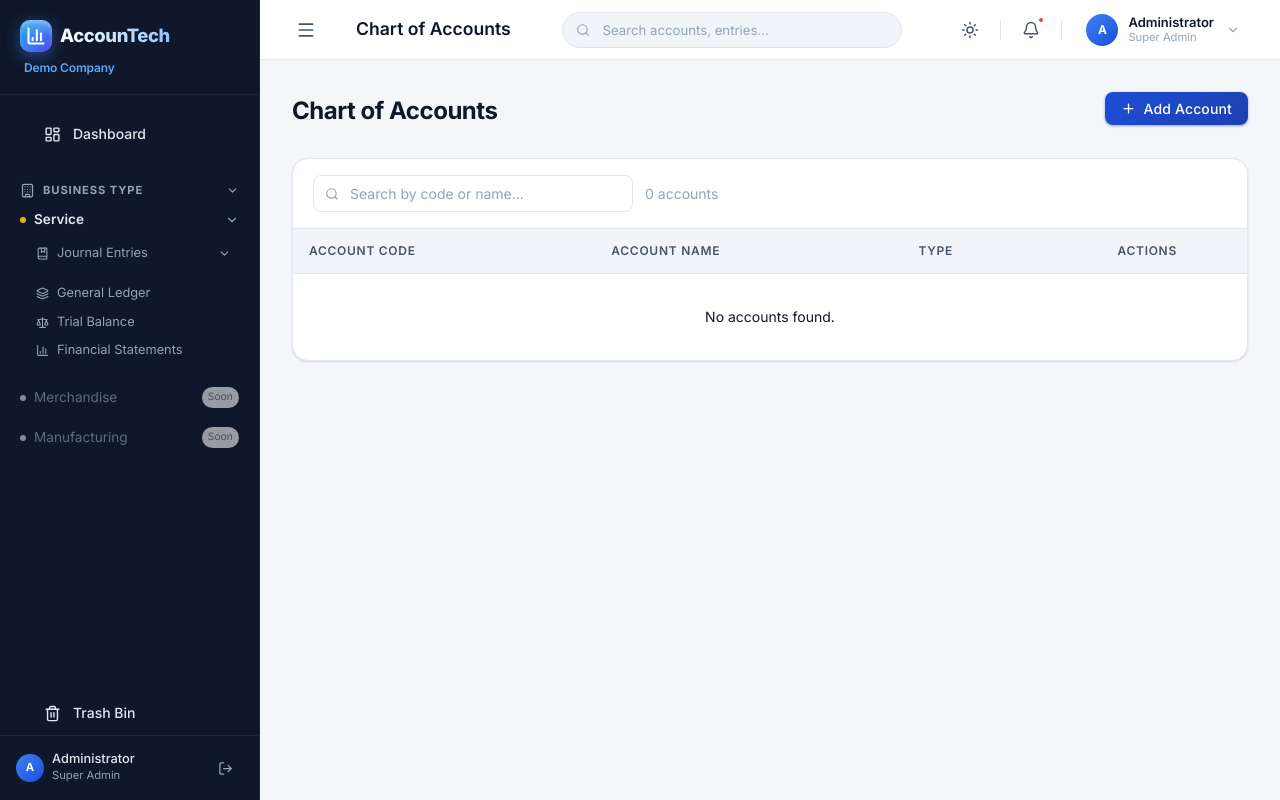
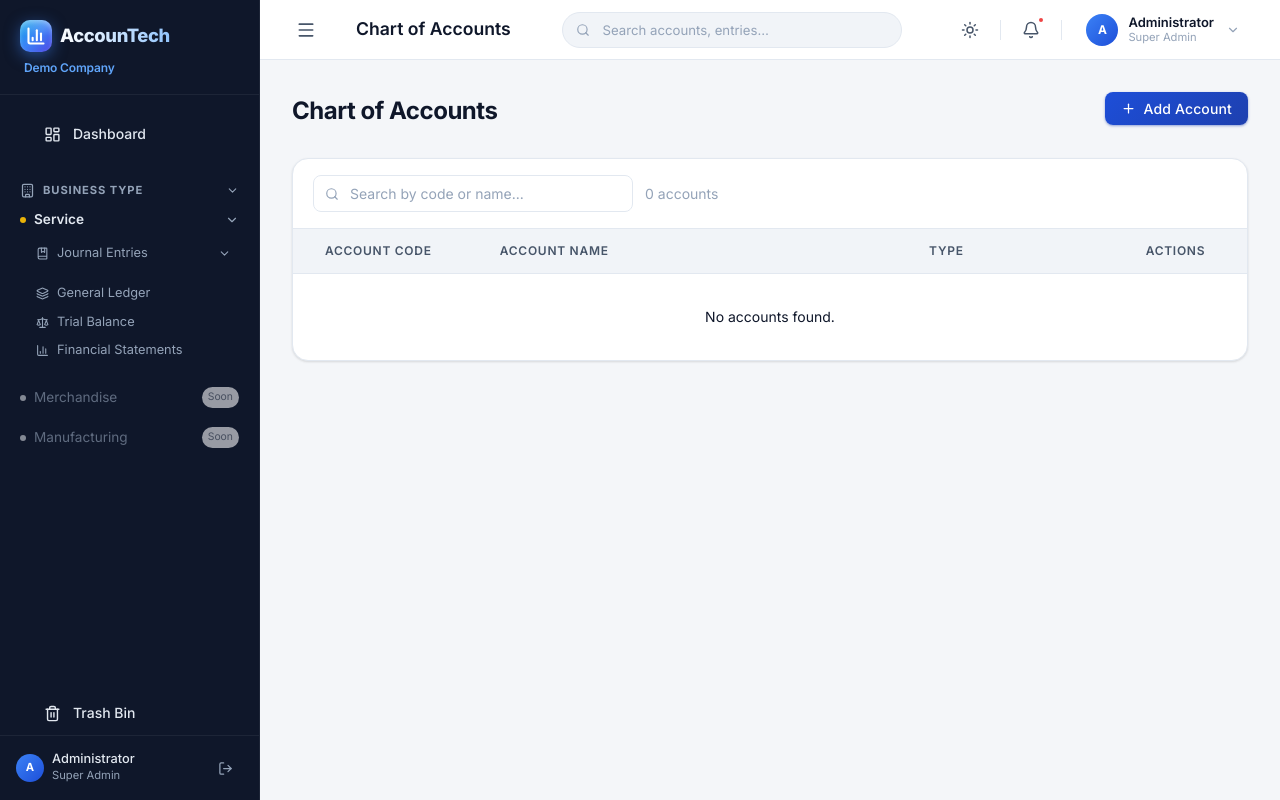
Before and after one commit to keiio04/AIS, a PHP site: page /pages/chart_of_accounts.php in a window 1280 px wide. Run offline with PHP 8.4, Linux system fonts and the light colour scheme; a user stored in the database is signed in; data comes from the database, SQL or seed files in the repository; data that the repository does not hold is empty.

Commit message:
style: Adjust table column widths in Chart of Accounts to be balanced

```diff
--- a/pages/chart_of_accounts.php
+++ b/pages/chart_of_accounts.php
@@ -124,10 +124,10 @@ require_once '../includes/header.php';
         <table class="table">
             <thead>
                 <tr>
-                    <th>Account Code</th>
-                    <th>Account Name</th>
-                    <th>Type</th>
-                    <th class="text-center">Actions</th>
+                    <th style="width: 20%; padding-left: 2rem;">Account Code</th>
+                    <th style="width: 45%;">Account Name</th>
+                    <th style="width: 20%;">Type</th>
+                    <th class="text-center" style="width: 15%;">Actions</th>
                 </tr>
             </thead>
             <tbody>
```
